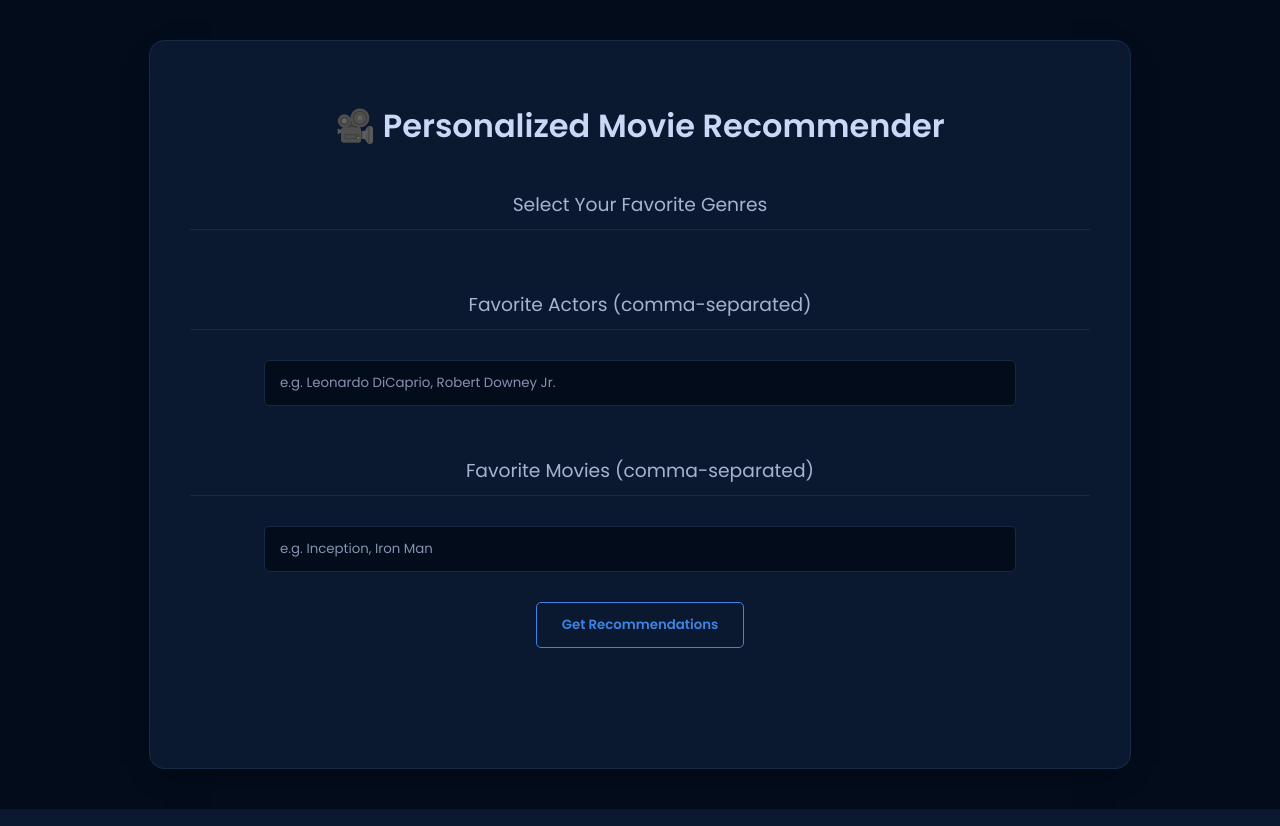
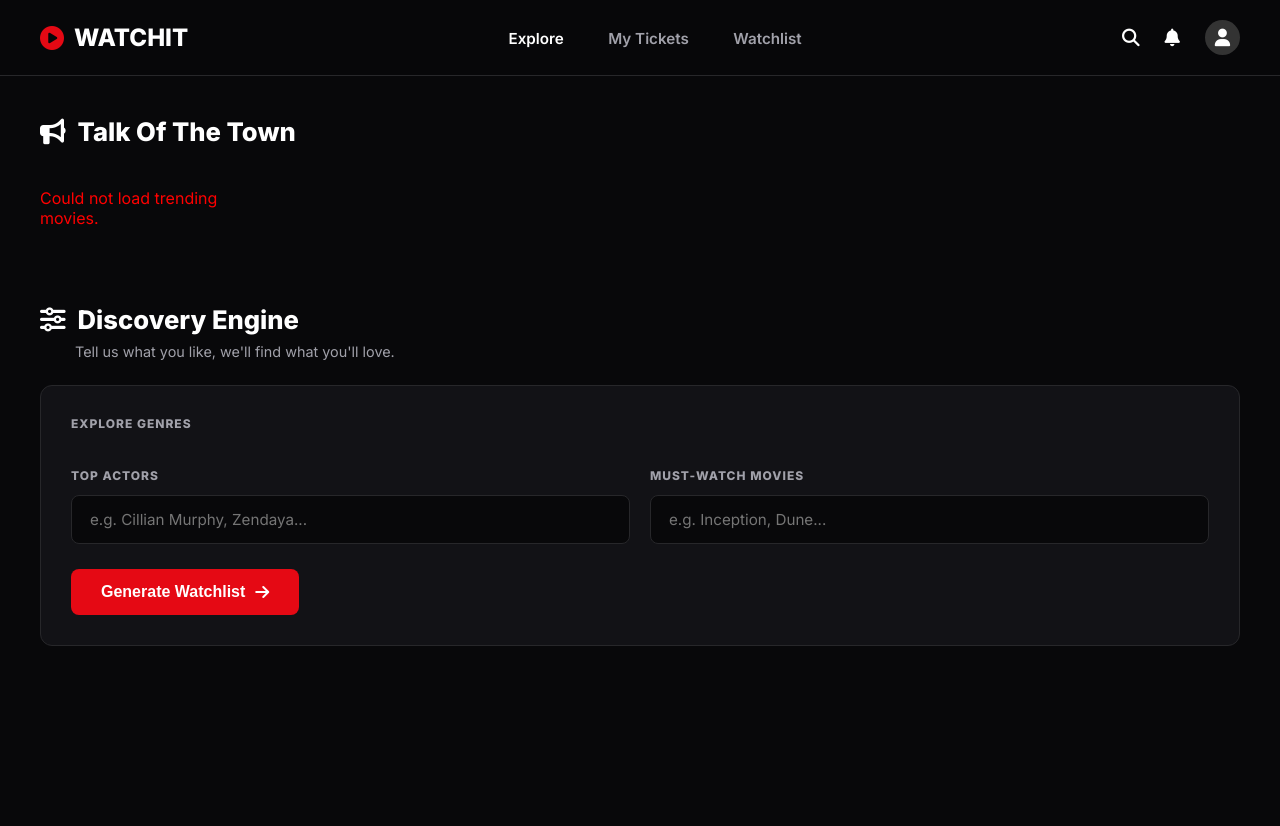
Before and after one commit to jatingow/Movie-Recommender, a Flask app: page / in a window 1280 px wide. Run offline with Flask 3, Linux system fonts and the light colour scheme; data that the repository does not hold is empty.

Commit message:
Made changes in design

```diff
--- a/app.py
+++ b/app.py
@@ -3,9 +3,8 @@
 
 app = Flask(__name__)
 
-API_KEY = "271274173a33097a96c2c6e7495bec0e"  # 👈 replace with your TMDB API key
+API_KEY = "271274173a33097a96c2c6e7495bec0e"  # 👈 Replace with your TMDB API key
 BASE_URL = "https://api.themoviedb.org/3"
-
 
 # ---------- Safe Request Function ---------- #
 def safe_request(url, params=None):
@@ -15,15 +14,13 @@
         return response.json()
     except requests.exceptions.RequestException as e:
         print(f"⚠️ API connection error: {e}")
-        return {}  # return empty JSON if failed
-
+        return {}
 
 # ---------- Helper Functions ---------- #
 def get_genre_list():
     url = f"{BASE_URL}/genre/movie/list"
     data = safe_request(url, {"api_key": API_KEY})
     return data.get("genres", [])
-
 
 def search_actor(actor_name):
     url = f"{BASE_URL}/search/person"
@@ -32,14 +29,12 @@
         return data["results"][0]["id"]
     return None
 
-
 def search_movie(movie_name):
     url = f"{BASE_URL}/search/movie"
     data = safe_request(url, {"api_key": API_KEY, "query": movie_name})
     if data.get("results"):
         return data["results"][0]["id"]
     return None
-
 
 def discover_movies(genres=None, actors=None, page=1):
     params = {
@@ -55,12 +50,10 @@
     data = safe_request(f"{BASE_URL}/discover/movie", params)
     return format_movie_results(data)
 
-
 def get_similar_movies(movie_id, page=1):
     url = f"{BASE_URL}/movie/{movie_id}/similar"
     data = safe_request(url, {"api_key": API_KEY, "page": page})
     return format_movie_results(data)
-
 
 def format_movie_results(data):
     results = []
@@ -75,13 +68,19 @@
         })
     return results
 
-
 # ---------- Routes ---------- #
 @app.route('/')
 def home():
     genres = get_genre_list() or []
     return render_template('index.html', genres=genres)
 
+@app.route('/api/trending', methods=['GET'])
+def get_trending():
+    """Fetches the trending movies of the week for the Talk of the Town section."""
+    url = f"{BASE_URL}/trending/movie/week"
+    data = safe_request(url, {"api_key": API_KEY})
+    # Return top 12 trending movies
+    return jsonify(format_movie_results(data)[:12])
 
 @app.route('/recommend', methods=['POST'])
 def recommend_movies():
@@ -92,27 +91,22 @@
         movies = data.get("movies", [])
         page = int(data.get("page", 1))
 
-        print(f"🎬 Received: genres={genres}, actors={actors}, movies={movies}, page={page}")
-
         actor_ids = [search_actor(a) for a in actors if a]
         actor_ids = [a for a in actor_ids if a]
 
         all_results = []
 
-        # Genre + Actor recommendations
         if genres or actor_ids:
             all_results.extend(discover_movies(genres=genres, actors=actor_ids, page=page))
 
-        # Movie-based recommendations
         for movie in movies:
             mid = search_movie(movie)
             if mid:
                 all_results.extend(get_similar_movies(mid, page=page))
 
         if not all_results:
-            return jsonify({"error": "Could not fetch recommendations (check API key or internet connection)."}), 200
+            return jsonify({"error": "Could not fetch recommendations."}), 200
 
-        # Remove duplicates
         seen = set()
         unique_results = []
         for r in all_results:
@@ -123,12 +117,9 @@
         return jsonify(unique_results[:18])
 
     except Exception as e:
-        import traceback
-        traceback.print_exc()
         return jsonify({"error": f"Server error: {str(e)}"}), 500
-
 
 if __name__ == "__main__":
     import os
     port = int(os.environ.get("PORT", 5000))
-    app.run(host="0.0.0.0", port=port)
+    app.run(host="0.0.0.0", port=port, debug=True)
--- a/static/script.js
+++ b/static/script.js
@@ -1,10 +1,41 @@
 let currentPage = 1;
 let lastResults = [];
 
+// --- Execute on Page Load ---
+document.addEventListener("DOMContentLoaded", () => {
+    fetchTrendingMovies();
+});
+
+// --- Fetch Trending Movies ---
+async function fetchTrendingMovies() {
+    try {
+        const response = await fetch("/api/trending");
+        const data = await response.json();
+
+        const trendingGrid = document.getElementById("trending-grid");
+        trendingGrid.innerHTML = "";
+
+        if (Array.isArray(data) && data.length > 0) {
+            data.forEach(movie => {
+                trendingGrid.appendChild(createMovieCardElement(movie, "Trending"));
+            });
+        } else {
+            trendingGrid.innerHTML = `<p style="color:red;">Could not load trending movies.</p>`;
+        }
+    } catch (error) {
+        console.error("Error fetching trending:", error);
+    }
+}
+
+// --- Fetch Recommendations ---
 async function getRecommendations(page = 1) {
     const genres = Array.from(document.querySelectorAll('input[name="genre"]:checked')).map(el => el.value);
     const actors = document.getElementById('actors').value.split(',').map(a => a.trim());
     const movies = document.getElementById('movies').value.split(',').map(m => m.trim());
+
+    // Show the results section
+    document.getElementById("results-section").style.display = "block";
+    document.getElementById("results").innerHTML = "<p>Loading...</p>";
 
     const response = await fetch("/recommend", {
         method: "POST",
@@ -14,7 +45,6 @@
 
     const data = await response.json();
 
-    // ✅ Handle API error (backend sent object with error)
     if (!Array.isArray(data)) {
         document.getElementById("results").innerHTML =
             `<p style="color:red;">${data.error || "Something went wrong."}</p>`;
@@ -24,17 +54,19 @@
     lastResults = data;
     currentPage = 1;
     renderPage(currentPage);
+
+    // Smooth scroll down to results
+    document.getElementById("results-section").scrollIntoView({ behavior: "smooth" });
 }
 
+// --- Render Recommendation Pagination ---
 function renderPage(page) {
-    const resultsPerPage = 6;
+    const resultsPerPage = 12; // Increased to fill the grid better
     const start = (page - 1) * resultsPerPage;
     const end = start + resultsPerPage;
 
-    // ✅ Make sure lastResults is an array
     if (!Array.isArray(lastResults)) {
-        document.getElementById("results").innerHTML =
-            `<p style="color:red;">No results to show.</p>`;
+        document.getElementById("results").innerHTML = `<p style="color:red;">No results to show.</p>`;
         return;
     }
 
@@ -43,29 +75,19 @@
     container.innerHTML = "";
 
     movies.forEach(m => {
-        const card = document.createElement("div");
-        card.className = "movie-card";
-        card.innerHTML = `
-      <img src="${m.poster || ''}" alt="${m.title}">
-      <h3>${m.title}</h3>
-      <p>⭐ ${m.rating}</p>
-      <p>${m.release_date}</p>
-      <p>${m.overview}</p>
-    `;
-        container.appendChild(card);
+        container.appendChild(createMovieCardElement(m, "Recommended"));
     });
 
-    // Pagination buttons
     const pagination = document.getElementById("pagination");
     pagination.innerHTML = `
-    <button ${page === 1 ? "disabled" : ""} onclick="prevPage()">Prev</button>
-    <span>Page ${page}</span>
-    <button ${end >= lastResults.length ? "disabled" : ""} onclick="nextPage()">Next</button>
-  `;
+        <button ${page === 1 ? "disabled" : ""} onclick="prevPage()">Prev</button>
+        <span>Page ${page}</span>
+        <button ${end >= lastResults.length ? "disabled" : ""} onclick="nextPage()">Next</button>
+    `;
 }
 
 function nextPage() {
-    if ((currentPage * 6) < lastResults.length) {
+    if ((currentPage * 12) < lastResults.length) {
         currentPage++;
         renderPage(currentPage);
     }
@@ -77,3 +99,26 @@
         renderPage(currentPage);
     }
 }
+
+// --- Helper: Create consistent movie cards ---
+function createMovieCardElement(movie, subtitleTag) {
+    const posterUrl = movie.poster ? movie.poster : 'https://via.placeholder.com/300x450/121216/ffffff?text=No+Poster';
+    const year = movie.release_date && movie.release_date !== "N/A" ? movie.release_date.split('-')[0] : '';
+
+    // Format the subtitle under the title (e.g., "Movie • 2026")
+    let subtitleText = "Movie";
+    if (year) subtitleText += ` • ${year}`;
+
+    const card = document.createElement("div");
+    card.className = "movie-card";
+    card.innerHTML = `
+        <div class="movie-poster-container">
+            <img src="${posterUrl}" alt="${movie.title}">
+        </div>
+        <div class="movie-info">
+            <h4>${movie.title}</h4>
+            <p>${subtitleText}</p>
+        </div>
+    `;
+    return card;
+}
--- a/static/style.css
+++ b/static/style.css
@@ -1,189 +1,278 @@
-/* Import Google Font */
-@import url('https://fonts.googleapis.com/css2?family=Poppins:wght@300;400;600&display=swap');
+@import url('https://fonts.googleapis.com/css2?family=Inter:wght@400;600;800&display=swap');
 
-/* Define Color Palette and Base Styles */
 :root {
-    --dark-navy: #020c1b;
-    --navy: #0a192f;
-    --light-navy: #172a45;
-    --slate: #8892b0;
-    --light-slate: #a8b2d1;
-    --lightest-slate: #ccd6f6;
-    --accent-blue: #3f84e5;
-    --accent-hover: #64ffda;
-    /* A vibrant mint for contrast on hover */
+    --bg-main: #08080a;
+    --bg-secondary: #121216;
+    --accent-red: #E50914;
+    /* Pure cinematic red */
+    --text-primary: #ffffff;
+    --text-muted: #a1a1aa;
+    --border-color: #27272a;
 }
 
 body {
-    font-family: "Poppins", sans-serif;
-    background-color: var(--dark-navy);
-    color: var(--light-slate);
-    text-align: center;
-    margin: 40px 0;
-    font-weight: 300;
+    font-family: 'Inter', sans-serif;
+    background-color: var(--bg-main);
+    color: var(--text-primary);
+    margin: 0;
+    padding: 0 0 80px 0;
+    -webkit-font-smoothing: antialiased;
 }
 
-/* Main Container Styling */
-.container {
-    background-color: var(--navy);
-    padding: 40px;
-    border-radius: 15px;
-    width: 90%;
-    max-width: 900px;
-    margin: auto;
-    box-shadow: 0 10px 30px -15px rgba(0, 0, 0, 0.7);
-    border: 1px solid var(--light-navy);
+/* --- Navbar --- */
+.navbar {
+    display: flex;
+    justify-content: space-between;
+    align-items: center;
+    padding: 20px 40px;
+    background-color: rgba(8, 8, 10, 0.95);
+    position: sticky;
+    top: 0;
+    z-index: 100;
+    border-bottom: 1px solid var(--border-color);
 }
 
-h1 {
-    color: var(--lightest-slate);
-    font-weight: 600;
-    margin-bottom: 30px;
+.logo {
+    font-weight: 800;
+    font-size: 1.5rem;
+    color: var(--text-primary);
+    display: flex;
+    align-items: center;
+    gap: 10px;
 }
 
-h3 {
-    color: var(--light-slate);
-    font-weight: 400;
-    margin-top: 40px;
-    margin-bottom: 20px;
-    border-bottom: 1px solid var(--light-navy);
-    padding-bottom: 10px;
+.logo i {
+    color: var(--accent-red);
 }
 
-/* Form Elements */
-input[type="text"] {
-    width: 80%;
-    padding: 12px 15px;
-    margin: 10px;
-    border: 1px solid var(--light-navy);
-    background-color: var(--dark-navy);
-    color: var(--lightest-slate);
-    border-radius: 5px;
-    font-family: "Poppins", sans-serif;
-    transition: all 0.2s ease-in-out;
+.nav-links a {
+    color: var(--text-muted);
+    text-decoration: none;
+    margin: 0 20px;
+    font-weight: 600;
+    font-size: 0.95rem;
+    transition: color 0.2s;
 }
 
-input[type="text"]::placeholder {
-    color: var(--slate);
+.nav-links a.active,
+.nav-links a:hover {
+    color: var(--text-primary);
+}
+
+.nav-actions {
+    display: flex;
+    align-items: center;
+    gap: 25px;
+    color: var(--text-primary);
+    font-size: 1.1rem;
+    cursor: pointer;
+}
+
+.user-avatar {
+    background-color: #333;
+    width: 35px;
+    height: 35px;
+    border-radius: 50%;
+    display: flex;
+    align-items: center;
+    justify-content: center;
+}
+
+/* --- Layout --- */
+.main-container {
+    padding: 40px;
+    max-width: 1400px;
+    margin: auto;
+}
+
+.content-section {
+    margin-bottom: 60px;
+}
+
+.section-header {
+    margin-bottom: 25px;
+}
+
+.section-header h2 {
+    font-size: 1.6rem;
+    margin: 0;
+    display: flex;
+    align-items: center;
+    gap: 12px;
+}
+
+.section-header p {
+    color: var(--text-muted);
+    margin: 8px 0 0 35px;
+    font-size: 0.9rem;
+}
+
+/* --- Movie Grid (Matches uploaded image style) --- */
+.movie-grid {
+    display: grid;
+    grid-template-columns: repeat(auto-fill, minmax(160px, 1fr));
+    gap: 25px;
+}
+
+.movie-card {
+    background: transparent;
+    cursor: pointer;
+    transition: transform 0.2s ease;
+}
+
+.movie-card:hover {
+    transform: scale(1.05);
+}
+
+.movie-poster-container {
+    width: 100%;
+    aspect-ratio: 2 / 3;
+    border-radius: 10px;
+    overflow: hidden;
+    background-color: var(--bg-secondary);
+    box-shadow: 0 8px 20px rgba(0, 0, 0, 0.6);
+    margin-bottom: 12px;
+    border: 1px solid var(--border-color);
+}
+
+.movie-poster-container img {
+    width: 100%;
+    height: 100%;
+    object-fit: cover;
+}
+
+.movie-info h4 {
+    margin: 0;
+    font-size: 1rem;
+    font-weight: 600;
+    white-space: nowrap;
+    overflow: hidden;
+    text-overflow: ellipsis;
+    color: var(--text-primary);
+}
+
+.movie-info p {
+    margin: 4px 0 0 0;
+    font-size: 0.8rem;
+    color: var(--text-muted);
+}
+
+/* --- Recommendation Engine Form --- */
+.discovery-panel {
+    background-color: var(--bg-secondary);
+    border-radius: 12px;
+    padding: 30px;
+    border: 1px solid var(--border-color);
+}
+
+.input-row {
+    display: flex;
+    gap: 20px;
+}
+
+.input-group {
+    flex: 1;
+    margin-bottom: 25px;
+}
+
+.input-group label {
+    display: block;
+    font-size: 0.75rem;
+    font-weight: 800;
+    color: var(--text-muted);
+    letter-spacing: 1px;
+    margin-bottom: 12px;
+}
+
+input[type="text"] {
+    width: 100%;
+    padding: 14px 18px;
+    background-color: var(--bg-main);
+    border: 1px solid var(--border-color);
+    color: var(--text-primary);
+    border-radius: 8px;
+    font-family: 'Inter', sans-serif;
+    box-sizing: border-box;
+    font-size: 0.95rem;
 }
 
 input[type="text"]:focus {
     outline: none;
-    border-color: var(--accent-blue);
-    box-shadow: 0 0 10px -2px var(--accent-blue);
+    border-color: var(--text-muted);
 }
 
-button,
-.pagination-btn {
-    padding: 12px 25px;
-    border: 1px solid var(--accent-blue);
-    background-color: transparent;
-    color: var(--accent-blue);
-    border-radius: 5px;
-    cursor: pointer;
-    font-family: "Poppins", sans-serif;
-    font-weight: 600;
-    transition: all 0.2s ease-in-out;
-    margin-top: 20px;
-}
-
-button:hover,
-.pagination-btn:hover {
-    background-color: var(--accent-hover);
-    color: var(--dark-navy);
-    border-color: var(--accent-hover);
-    transform: translateY(-3px);
-    box-shadow: 0 4px 15px rgba(0, 0, 0, 0.3);
-}
-
-/* Custom Checkbox Styling for Genres */
+/* Genres Checkboxes */
 #genresContainer {
     display: flex;
     flex-wrap: wrap;
-    justify-content: center;
-    gap: 12px;
-}
-
-#genresContainer label {
-    position: relative;
-    /* Needed for hiding the checkbox */
+    gap: 10px;
 }
 
 #genresContainer input[type="checkbox"] {
     display: none;
-    /* Hide the default checkbox */
 }
 
-#genresContainer .genre-tag {
+.genre-tag {
     display: inline-block;
     padding: 8px 16px;
-    background-color: var(--light-navy);
-    color: var(--light-slate);
-    border: 1px solid transparent;
-    border-radius: 20px;
+    background-color: var(--bg-main);
+    color: var(--text-muted);
+    border-radius: 8px;
+    font-size: 0.85rem;
     cursor: pointer;
-    transition: all 0.2s ease-in-out;
+    border: 1px solid var(--border-color);
+    transition: 0.2s ease;
 }
 
 #genresContainer input[type="checkbox"]:checked+.genre-tag {
-    background-color: var(--accent-blue);
-    color: var(--lightest-slate);
-    border-color: var(--accent-blue);
+    background-color: var(--accent-red);
+    color: white;
+    border-color: var(--accent-red);
     font-weight: 600;
 }
 
-#genresContainer .genre-tag:hover {
-    border-color: var(--accent-blue);
-    color: var(--lightest-slate);
+.generate-btn {
+    padding: 14px 30px;
+    background-color: var(--accent-red);
+    color: white;
+    border: none;
+    border-radius: 8px;
+    font-weight: 800;
+    font-size: 1rem;
+    cursor: pointer;
+    transition: 0.2s ease;
+    display: flex;
+    align-items: center;
+    gap: 10px;
 }
 
-/* Results and Movie Card Styling */
-#results {
-    margin-top: 40px;
-    display: grid;
-    grid-template-columns: repeat(auto-fit, minmax(180px, 1fr));
-    gap: 25px;
+.generate-btn:hover {
+    background-color: #b80710;
 }
 
-.movie-card {
-    background: var(--light-navy);
-    border-radius: 10px;
-    text-align: center;
-    overflow: hidden;
-    /* Ensures image border-radius is respected */
-    transition: transform 0.2s ease-in-out, box-shadow 0.2s ease-in-out;
-    border: 1px solid transparent;
-}
-
-.movie-card:hover {
-    transform: translateY(-5px);
-    box-shadow: 0 8px 25px rgba(0, 0, 0, 0.5);
-    border-color: var(--accent-hover);
-}
-
-.movie-card img {
-    width: 100%;
-    height: auto;
-    border-top-left-radius: 10px;
-    border-top-right-radius: 10px;
-}
-
-.movie-card h4 {
-    padding: 15px 10px;
-    margin: 0;
-    color: var(--lightest-slate);
-    font-weight: 400;
-}
-
-/* Pagination Styling */
+/* --- Pagination --- */
 #pagination {
     display: flex;
     justify-content: center;
-    gap: 10px;
+    align-items: center;
+    gap: 15px;
     margin-top: 40px;
 }
 
-.pagination-btn {
-    padding: 8px 16px;
-    margin-top: 0;
+#pagination button {
+    background: var(--bg-secondary);
+    border: 1px solid var(--border-color);
+    color: var(--text-primary);
+    padding: 8px 20px;
+    border-radius: 6px;
+    cursor: pointer;
 }
+
+#pagination button:hover:not(:disabled) {
+    border-color: var(--text-muted);
+}
+
+#pagination button:disabled {
+    color: #4a4a55;
+    cursor: not-allowed;
+}
--- a/templates/index.html
+++ b/templates/index.html
@@ -4,16 +4,46 @@
 <head>
     <meta charset="UTF-8">
     <meta name="viewport" content="width=device-width, initial-scale=1.0">
-    <title>🎬 Personalized Movie Recommender</title>
+    <title>🎬 WatchIt | Talk of the Town</title>
     <link rel="stylesheet" href="/static/style.css">
+    <link rel="stylesheet" href="https://cdnjs.cloudflare.com/ajax/libs/font-awesome/6.4.0/css/all.min.css">
 </head>
 
 <body>
-    <div class="container">
-        <h1>🎥 Personalized Movie Recommender</h1>
+    <nav class="navbar">
+        <div class="logo"><i class="fas fa-play-circle"></i> WATCHIT</div>
+        <div class="nav-links">
+            <a href="#" class="active">Explore</a>
+            <a href="#">My Tickets</a>
+            <a href="#">Watchlist</a>
+        </div>
+        <div class="nav-actions">
+            <i class="fas fa-search"></i>
+            <i class="fas fa-bell"></i>
+            <div class="user-avatar"><i class="fas fa-user"></i></div>
+        </div>
+    </nav>
 
+    <div class="main-container">
+        <section class="content-section">
+            <div class="section-header">
+                <h2><i class="fas fa-bullhorn"></i> Talk Of The Town</h2>
+            </div>
+
+            <div id="trending-grid" class="movie-grid">
+            </div>
+        </section>
+
+        <section class="content-section engine-section">
+            <div class="section-header">
+                <h2><i class="fas fa-sliders-h"></i> Discovery Engine</h2>
+                <p>Tell us what you like, we'll find what you'll love.</p>
+            </div>
+
+            <div class="discovery-panel">
                 <form id="preferenceForm">
-            <h3>Select Your Favorite Genres</h3>
+                    <div class="input-group">
+                        <label>EXPLORE GENRES</label>
                         <div id="genresContainer">
                             {% for g in genres %}
                             <label>
@@ -22,20 +52,34 @@
                             </label>
                             {% endfor %}
                         </div>
-
-            <h3>Favorite Actors (comma-separated)</h3>
-            <input type="text" id="actors" placeholder="e.g. Leonardo DiCaprio, Robert Downey Jr.">
-
-            <h3>Favorite Movies (comma-separated)</h3>
-            <input type="text" id="movies" placeholder="e.g. Inception, Iron Man">
-
-            <button type="button" onclick="getRecommendations(1)">Get Recommendations</button>
-        </form>
-
-        <div id="results">
                     </div>
 
+                    <div class="input-row">
+                        <div class="input-group">
+                            <label>TOP ACTORS</label>
+                            <input type="text" id="actors" placeholder="e.g. Cillian Murphy, Zendaya...">
+                        </div>
+
+                        <div class="input-group">
+                            <label>MUST-WATCH MOVIES</label>
+                            <input type="text" id="movies" placeholder="e.g. Inception, Dune...">
+                        </div>
+                    </div>
+
+                    <button type="button" class="generate-btn" onclick="getRecommendations(1)">
+                        Generate Watchlist <i class="fas fa-arrow-right"></i>
+                    </button>
+                </form>
+            </div>
+        </section>
+
+        <section class="content-section" id="results-section" style="display: none;">
+            <div class="section-header">
+                <h2><i class="fas fa-ticket-alt"></i> Your Curated Watchlist</h2>
+            </div>
+            <div id="results" class="movie-grid"></div>
             <div id="pagination"></div>
+        </section>
     </div>
 
     <script src="/static/script.js"></script>
```
Lines whose indentation alone changed are shown as unchanged.
